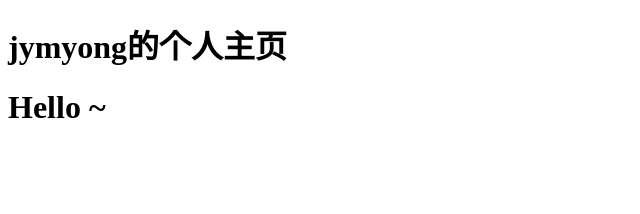
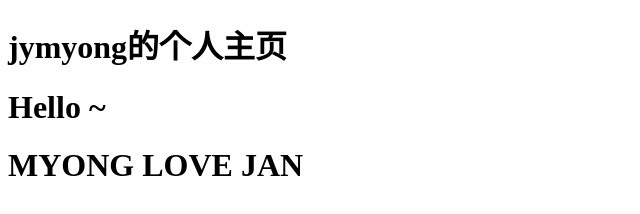
Before and after one commit to jymyong/jymyong.github.io, a plain HTML site: page index.html in a window 1280 px wide. Shown: the whole page, without its empty margins (0-640 px from the left). Drawn offline with Linux system fonts and the light colour scheme.

Commit message:
Update index.html

```diff
--- a/index.html
+++ b/index.html
@@ -7,3 +7,4 @@
 <body>
  <h1>jymyong的个人主页</h1>
  <h1>Hello ~</h1>
+ <h1>MYONG LOVE JAN</h1>
```
